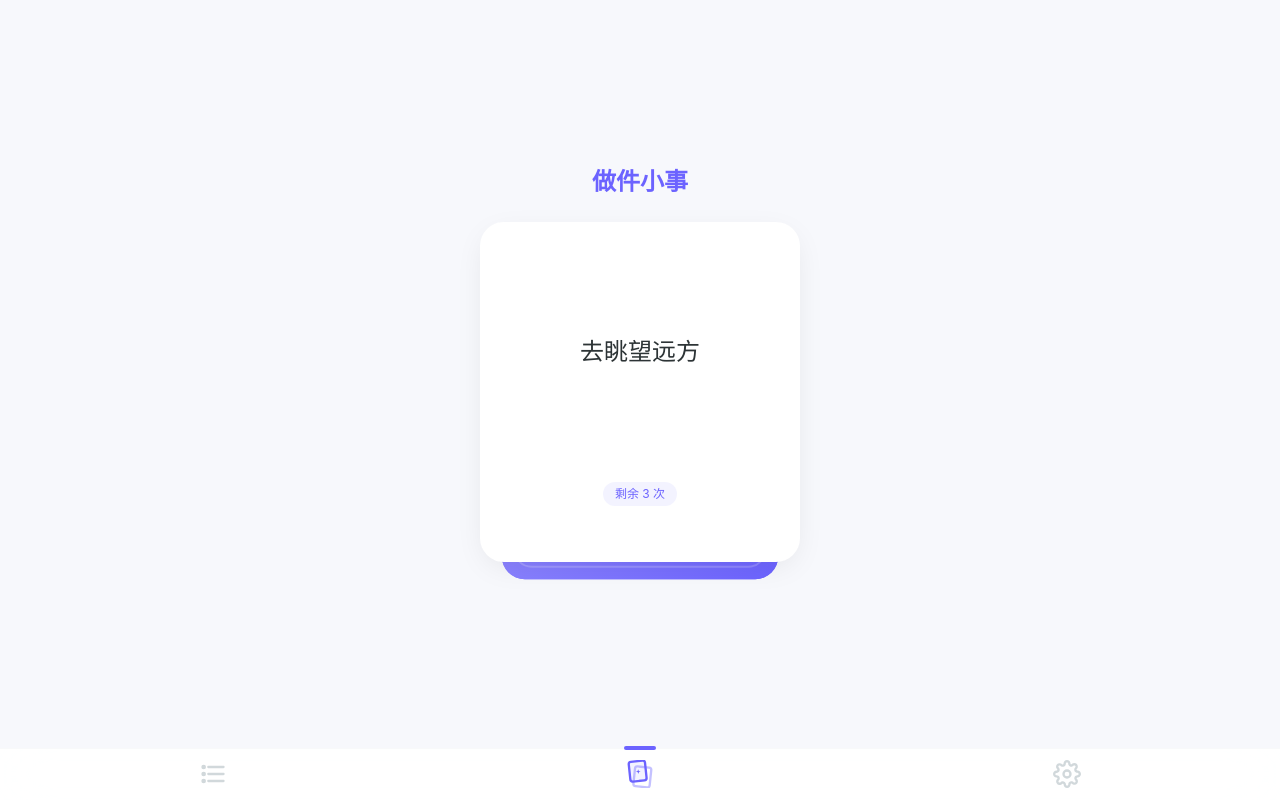
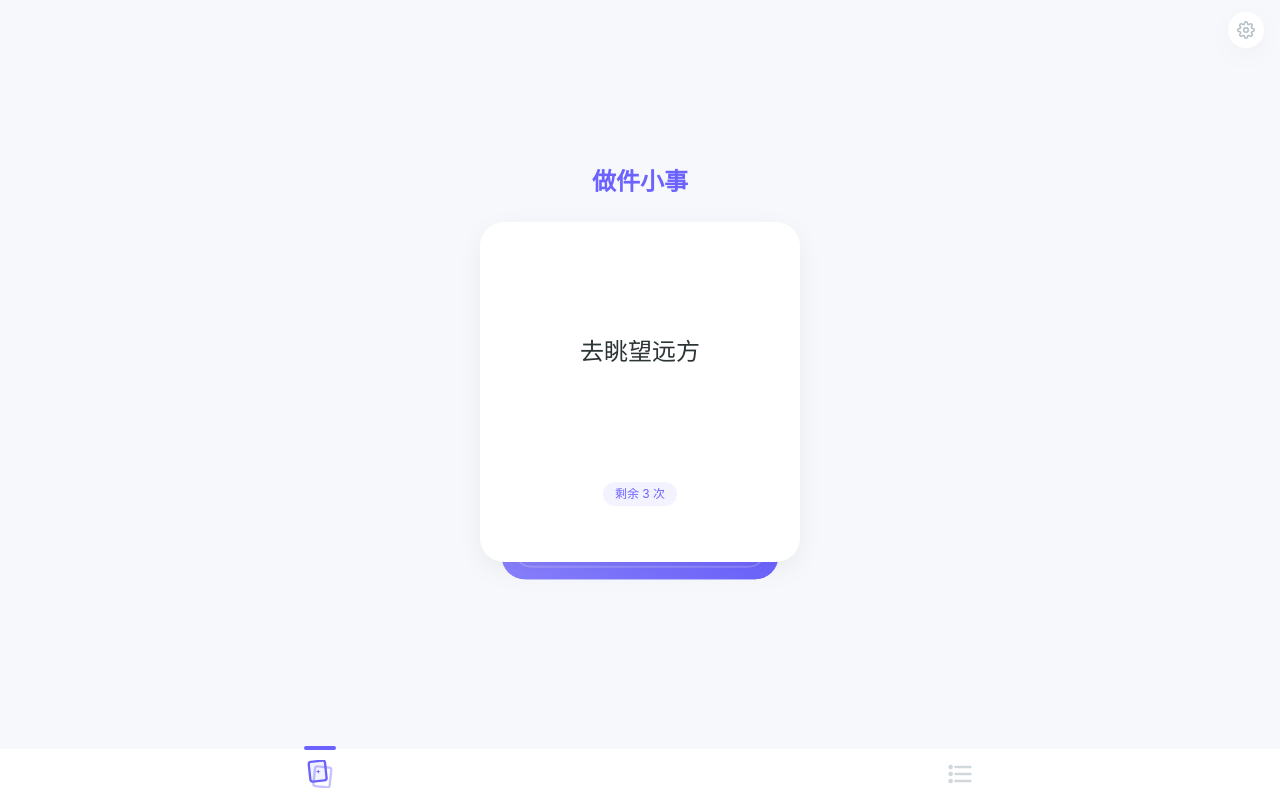
Before and after one commit to DavidXie03/do-little-things, a Vue app: page / in a window 1280 px wide. Built offline with nearby package versions, Linux system fonts and the light colour scheme.

Commit message:
refactor: move settings to slide panel, reorder tabs (home left, todos right)

```diff
--- a/src/App.vue
+++ b/src/App.vue
@@ -1,4 +1,5 @@
 <script setup lang="ts">
+import { ref } from 'vue'
 import TabBar from './components/TabBar.vue'
 import AppToast from './components/AppToast.vue'
 import HomeView from './views/HomeView.vue'
@@ -7,6 +8,10 @@ import SettingsView from './views/SettingsView.vue'
 import { usePageSwipe } from './composables/usePageSwipe'
 
 const { translateX, containerWidth } = usePageSwipe()
+
+const showSettings = ref(false)
+function openSettings() { showSettings.value = true }
+function closeSettings() { showSettings.value = false }
 </script>
 
 <template>
@@ -15,24 +20,73 @@ const { translateX, containerWidth } = usePageSwipe()
       <div
         class="h-full flex"
         :style="{
-          width: containerWidth * 3 + 'px',
+          width: containerWidth * 2 + 'px',
           transform: `translateX(${translateX}px)`,
           willChange: 'transform',
         }"
       >
         <div :style="{ width: containerWidth + 'px', flexShrink: 0 }" class="h-full">
-          <PendingView />
+          <HomeView @open-settings="openSettings" />
         </div>
         <div :style="{ width: containerWidth + 'px', flexShrink: 0 }" class="h-full">
-          <HomeView />
-        </div>
-        <div :style="{ width: containerWidth + 'px', flexShrink: 0 }" class="h-full">
-          <SettingsView />
+          <PendingView />
         </div>
       </div>
     </main>
 
     <TabBar />
     <AppToast />
+
+    <!-- 设置面板（从右侧滑入） -->
+    <Transition name="settings-panel">
+      <div
+        v-if="showSettings"
+        class="fixed inset-0 z-[200]"
+      >
+        <!-- 遮罩 -->
+        <div
+          class="absolute inset-0 bg-black/30"
+          @click="closeSettings"
+        ></div>
+        <!-- 面板 -->
+        <div class="settings-slide-panel">
+          <SettingsView @close="closeSettings" />
+        </div>
+      </div>
+    </Transition>
   </div>
 </template>
+
+<style scoped>
+.settings-slide-panel {
+  position: absolute;
+  top: 0;
+  right: 0;
+  bottom: 0;
+  width: 100%;
+  max-width: 100%;
+  z-index: 1;
+}
+
+.settings-panel-enter-active .settings-slide-panel,
+.settings-panel-leave-active .settings-slide-panel {
+  transition: transform 0.3s cubic-bezier(0.4, 0, 0.2, 1);
+}
+.settings-panel-enter-active .bg-black\/30,
+.settings-panel-leave-active .bg-black\/30 {
+  transition: opacity 0.3s ease;
+}
+
+.settings-panel-enter-from .settings-slide-panel {
+  transform: translateX(100%);
+}
+.settings-panel-leave-to .settings-slide-panel {
+  transform: translateX(100%);
+}
+.settings-panel-enter-from .bg-black\/30 {
+  opacity: 0;
+}
+.settings-panel-leave-to .bg-black\/30 {
+  opacity: 0;
+}
+</style>
--- a/src/components/TabBar.vue
+++ b/src/components/TabBar.vue
@@ -2,14 +2,12 @@
 import { usePageSwipe } from '../composables/usePageSwipe'
 import IconCards from './icons/IconCards.vue'
 import IconList from './icons/IconList.vue'
-import IconSettings from './icons/IconSettings.vue'
 
 const { currentIndex, goToPage } = usePageSwipe()
 
 const tabs = [
-  { name: 'todos', icon: IconList, index: 0 },
-  { name: 'home', icon: IconCards, index: 1 },
-  { name: 'settings', icon: IconSettings, index: 2 },
+  { name: 'home', icon: IconCards, index: 0 },
+  { name: 'todos', icon: IconList, index: 1 },
 ]
 
 function isActive(tab: typeof tabs[0]): boolean {
--- a/src/composables/usePageSwipe.ts
+++ b/src/composables/usePageSwipe.ts
@@ -1,9 +1,9 @@
 import { ref, computed, onMounted, onUnmounted } from 'vue'
 import { useRouter, useRoute } from 'vue-router'
 
-const TAB_PATHS = ['/todos', '/', '/settings']
+const TAB_PATHS = ['/', '/todos']
 
-const currentIndex = ref(1)
+const currentIndex = ref(0)
 const dragOffset = ref(0)
 const isAnimating = ref(false)
 const containerWidth = ref(window.innerWidth)
--- a/src/router/index.ts
+++ b/src/router/index.ts
@@ -13,11 +13,6 @@ const router = createRouter({
       name: 'todos',
       component: () => import('../views/PendingView.vue'),
     },
-    {
-      path: '/settings',
-      name: 'settings',
-      component: () => import('../views/SettingsView.vue'),
-    },
   ],
 })
 
--- a/src/views/HomeView.vue
+++ b/src/views/HomeView.vue
@@ -8,6 +8,11 @@ import { useToast } from '../composables/useToast'
 import { storageData } from '../composables/storageCore'
 import TaskCard from '../components/TaskCard.vue'
 import IconParty from '../components/icons/IconParty.vue'
+import IconSettings from '../components/icons/IconSettings.vue'
+
+const emit = defineEmits<{
+  (e: 'open-settings'): void
+}>()
 
 const { t, tm } = useI18n()
 const { showToast } = useToast()
@@ -152,6 +157,15 @@ onMounted(() => {
 
 <template>
   <div class="h-full flex flex-col relative overflow-hidden" style="background-color: var(--bg-primary); transition: background-color 0.3s ease;">
+    <!-- 右上角设置按钮 -->
+    <button
+      @click="emit('open-settings')"
+      class="absolute top-3 right-4 z-20 w-9 h-9 flex items-center justify-center rounded-full transition-all duration-200 active:scale-90"
+      style="background: var(--item-bg); box-shadow: var(--card-shadow);"
+    >
+      <IconSettings :size="18" color="var(--text-muted)" />
+    </button>
+
     <!-- 卡片区域 -->
     <div class="flex-1 flex flex-col items-center justify-center px-6">
       <div class="w-full max-w-xs" data-no-tab-swipe>
--- a/src/views/PendingView.vue
+++ b/src/views/PendingView.vue
@@ -15,11 +15,11 @@ const { t, tm, locale } = useI18n()
 const { showToast } = useToast()
 const { isAnimating, dragOffset, currentIndex } = usePageSwipe()
 
-const fabVisible = ref(true)
+const fabVisible = ref(false)
 let fabTimer: ReturnType<typeof setTimeout> | null = null
 
 watch([isAnimating, dragOffset, currentIndex], ([animating, offset, idx]) => {
-  if (animating || offset !== 0 || idx !== 0) {
+  if (animating || offset !== 0 || idx !== 1) {
     // 正在切换页面或不在待办列表页，立即隐藏
     if (fabTimer) { clearTimeout(fabTimer); fabTimer = null }
     fabVisible.value = false
--- a/src/views/SettingsView.vue
+++ b/src/views/SettingsView.vue
@@ -15,6 +15,10 @@ const { t, locale } = useI18n()
 const { isDark, toggleDark, colorTheme, setColorTheme } = useTheme()
 const { showToast } = useToast()
 const { ensureDailyTodos } = useDailyTodos()
+
+const emit = defineEmits<{
+  (e: 'close'): void
+}>()
 
 const APP_VERSION = '1.0.0'
 const GITHUB_URL = 'https://github.com/DavidXie03/do-little-things'
@@ -158,7 +162,15 @@ async function importConfig() {
 
 <template>
   <div class="h-full flex flex-col overflow-hidden" style="background-color: var(--bg-primary); transition: background-color 0.3s ease;">
-    <header class="u-page-header">
+    <header class="u-page-header flex items-center gap-3">
+      <button
+        @click="emit('close')"
+        class="w-8 h-8 flex items-center justify-center rounded-full transition-all duration-200 active:scale-90 -ml-1"
+      >
+        <svg width="20" height="20" viewBox="0 0 24 24" fill="none" xmlns="http://www.w3.org/2000/svg">
+          <path d="M15 18L9 12L15 6" stroke="var(--text-primary)" stroke-width="2" stroke-linecap="round" stroke-linejoin="round"/>
+        </svg>
+      </button>
       <h1
         class="text-2xl font-bold"
         style="color: var(--text-primary);"
```
